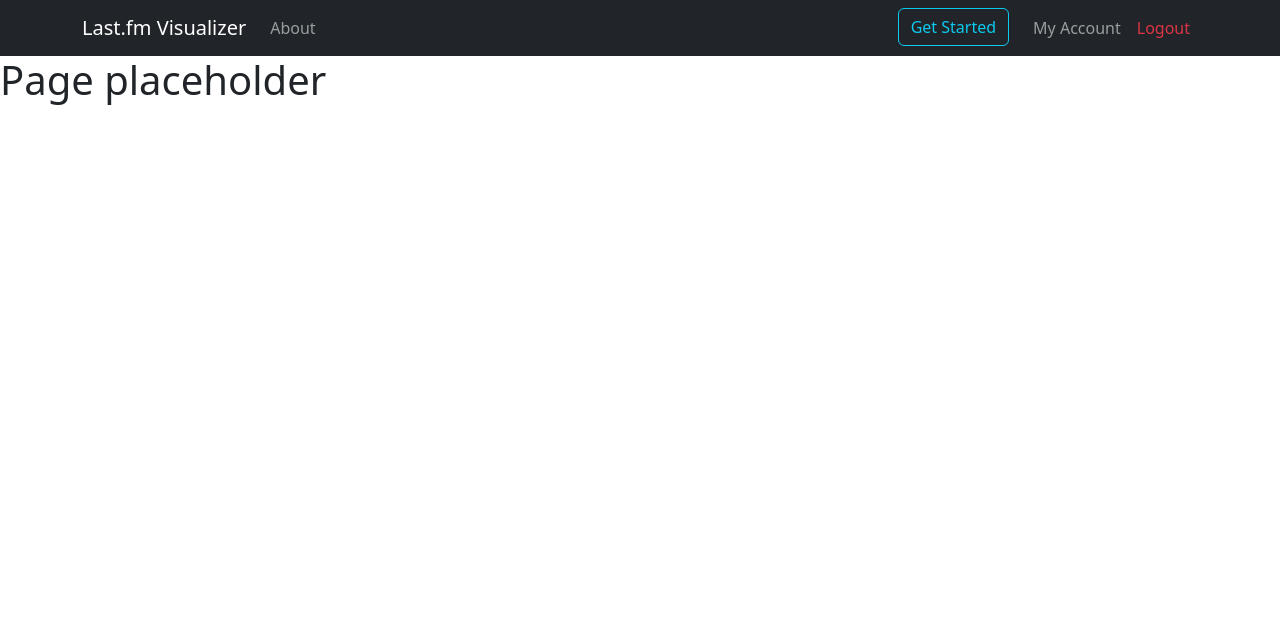
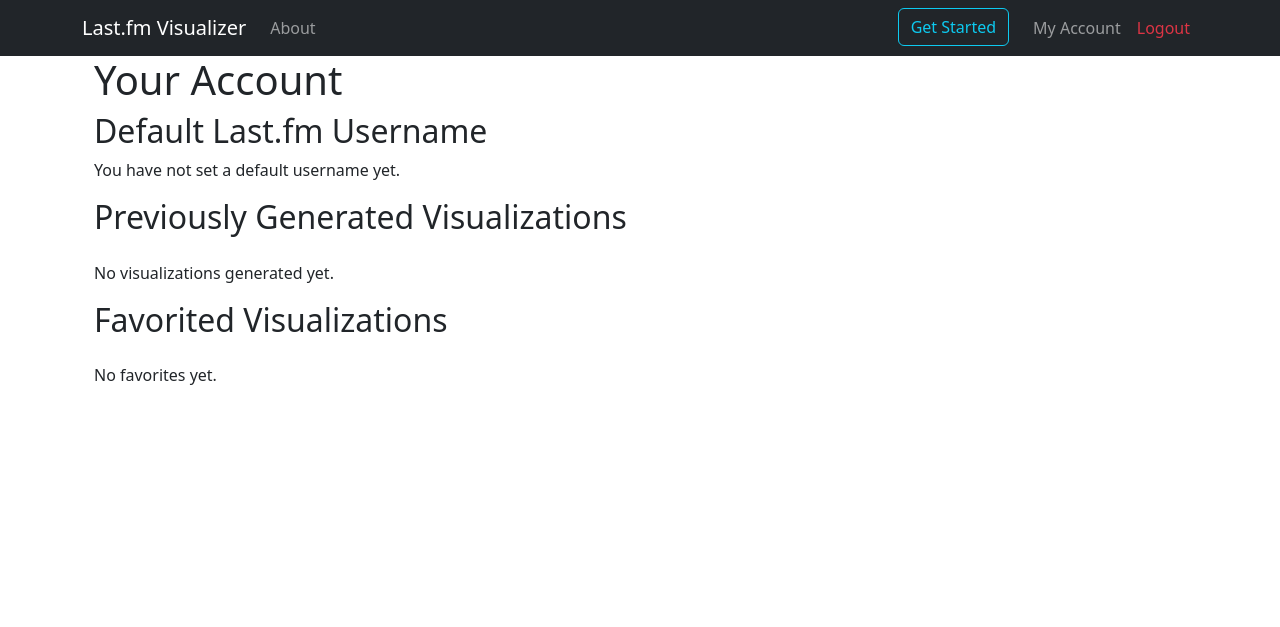
Before and after one commit to shazamuel89/finalProjectSamuelHeinrich, a Django app: page /account/ in a window 1280 px wide. Shown: the top 627 px of the page. Run offline with Django 5.2, Linux system fonts and the light colour scheme; the visitor is signed in with stand-in values (Sample User, id 1); some libraries are stand-ins or nearby versions.

Commit message:
Introduce user authentication system (registration, login, logout), enhance templates with Bootstrap integration.

```diff
--- a/LastfmMusicVisualizer/lastfmmusicvisualizer/settings.py
+++ b/LastfmMusicVisualizer/lastfmmusicvisualizer/settings.py
@@ -38,6 +38,7 @@
     'django.contrib.sessions',
     'django.contrib.messages',
     'django.contrib.staticfiles',
+    'widget_tweaks',
 ]
 
 MIDDLEWARE = [
@@ -121,3 +122,6 @@
 # https://docs.djangoproject.com/en/5.2/ref/settings/#default-auto-field
 
 DEFAULT_AUTO_FIELD = 'django.db.models.BigAutoField'
+
+LOGIN_REDIRECT_URL = 'account'
+LOGOUT_REDIRECT_URL = 'index'
--- /dev/null
+++ b/LastfmMusicVisualizer/requirements.txt
@@ -0,0 +1,4 @@
+asgiref==3.11.0
+Django==5.2.8
+django-widget-tweaks==1.5.0
+sqlparse==0.5.3
--- a/LastfmMusicVisualizer/visualizer/models.py
+++ b/LastfmMusicVisualizer/visualizer/models.py
@@ -47,7 +47,7 @@
 
 
 class Visualization(models.Model):
-    owner = models.ForeignKey(User, on_delete=models.CASCADE, related_name='saved_visualizations')
+    owner = models.ForeignKey(User, null=True, blank=True, on_delete=models.SET_NULL, related_name='saved_visualizations')
     lastfm_user = models.ForeignKey(LastfmUserProfile, on_delete=models.CASCADE, related_name='visualizations')
 
     visualization_type = models.CharField(max_length=100)
--- a/LastfmMusicVisualizer/visualizer/templates/about.html
+++ b/LastfmMusicVisualizer/visualizer/templates/about.html
@@ -1,5 +1,7 @@
 {% extends "base.html" %}
+
 {% block title %}About - Last.fm Visualizer{% endblock %}
+
 {% block content %}
 <div class="container py-5">
     <h1 class="mb-4 text-center">About This Project</h1>
--- a/LastfmMusicVisualizer/visualizer/templates/account.html
+++ b/LastfmMusicVisualizer/visualizer/templates/account.html
@@ -1,4 +1,50 @@
-{% extends "base.html" %}
+{% extends 'base.html' %}
+
+{% load static %}
+
 {% block content %}
-<h1>Page placeholder</h1>
+<div class="container mx-auto px-4 py-6">
+    <h1 class="text-3xl font-bold mb-6">Your Account</h1>
+    <!-- Default Username -->
+    <div class="mb-8">
+        <h2 class="text-xl font-semibold mb-2">Default Last.fm Username</h2>
+        {% if default_username %}
+            <p class="text-gray-700">{{ default_username }}</p>
+        {% else %}
+            <p class="text-gray-500 italic">You have not set a default username yet.</p>
+        {% endif %}
+    </div>
+    <!-- Previous Visualizations -->
+    <div class="mb-10">
+        <h2 class="text-2xl font-semibold mb-4">Previously Generated Visualizations</h2>
+        {% if previous_visualizations %}
+            <div class="grid grid-cols-1 md:grid-cols-2 lg:grid-cols-3 gap-6">
+                {% for v in previous_visualizations %}
+                    <a href="{% url 'view_visualization' v.id %}" class="block border rounded-lg p-4 hover:bg-gray-100 transition">
+                        <h3 class="font-semibold">{{ v.title|default:"Untitled Visualization" }}</h3>
+                        <p class="text-gray-600 text-sm">Generated on {{ v.created_at|date:"M d, Y H:i" }}</p>
+                    </a>
+                {% endfor %}
+            </div>
+        {% else %}
+            <p class="text-gray-500 italic">No visualizations generated yet.</p>
+        {% endif %}
+    </div>
+    <!-- Favorited Visualizations -->
+    <div class="mb-10">
+        <h2 class="text-2xl font-semibold mb-4">Favorited Visualizations</h2>
+        {% if favorite_visualizations %}
+            <div class="grid grid-cols-1 md:grid-cols-2 lg:grid-cols-3 gap-6">
+                {% for v in favorite_visualizations %}
+                    <a href="{% url 'view_visualization' v.id %}" class="block border rounded-lg p-4 hover:bg-gray-100 transition">
+                        <h3 class="font-semibold">{{ v.title|default:"Untitled Visualization" }}</h3>
+                        <p class="text-gray-600 text-sm">Favorited on {{ v.favorited_at|date:"M d, Y H:i" }}</p>
+                    </a>
+                {% endfor %}
+            </div>
+        {% else %}
+            <p class="text-gray-500 italic">No favorites yet.</p>
+        {% endif %}
+    </div>
+</div>
 {% endblock %}
--- a/LastfmMusicVisualizer/visualizer/templates/base.html
+++ b/LastfmMusicVisualizer/visualizer/templates/base.html
@@ -1,4 +1,5 @@
 {% load static %}
+
 <!DOCTYPE html>
 <html lang="en">
 <head>
@@ -17,7 +18,8 @@
     <nav class="navbar navbar-expand-lg navbar-dark bg-dark">
         <div class="container">
             <a class="navbar-brand" href="{% url 'index' %}">Last.fm Visualizer</a>
-            <button class="navbar-toggler" type="button"
+            <button class="navbar-toggler"
+                    type="button"
                     data-bs-toggle="collapse"
                     data-bs-target="#navbarContent">
                 <span class="navbar-toggler-icon"></span>
@@ -41,8 +43,15 @@
                             <a class="nav-link" href="{% url 'account' %}">My Account</a>
                         </li>
                         <li class="nav-item">
-                            <a class="nav-link text-danger" href="{% url 'logout' %}">Logout</a>
+                            <a class="nav-link text-danger"
+                               href="#"
+                               onclick="event.preventDefault(); document.getElementById('logout-form').submit();">
+                                Logout
+                            </a>
                         </li>
+                        <form id="logout-form" method="POST" action="{% url 'logout' %}" class="d-none">
+                            {% csrf_token %}
+                        </form>
                     {% else %}
                         <li class="nav-item">
                             <a class="nav-link" href="{% url 'login' %}">Login</a>
--- a/LastfmMusicVisualizer/visualizer/views.py
+++ b/LastfmMusicVisualizer/visualizer/views.py
@@ -3,6 +3,7 @@
 from django.contrib.auth.forms import UserCreationForm
 from django.shortcuts import redirect
 from django.contrib.auth import login
+from .forms import RegisterForm
 
 
 def index(request):
@@ -49,12 +50,12 @@
 
 def register(request):
     if request.method == "POST":
-        form = UserCreationForm(request.POST)
+        form = RegisterForm(request.POST)
         if form.is_valid():
             user = form.save()
             login(request, user)   # automatically log them in
             return redirect('account')
     else:
-        form = UserCreationForm()
+        form = RegisterForm()
 
     return render(request, 'register.html', {'form': form})
```
Also changed, not shown: LastfmMusicVisualizer/visualizer/forms.py (added, +13 -0 lines), LastfmMusicVisualizer/visualizer/templates/login.html (+27 -1 lines), LastfmMusicVisualizer/visualizer/templates/register.html (+32 -1 lines), notes.txt (+10 -1 lines).
